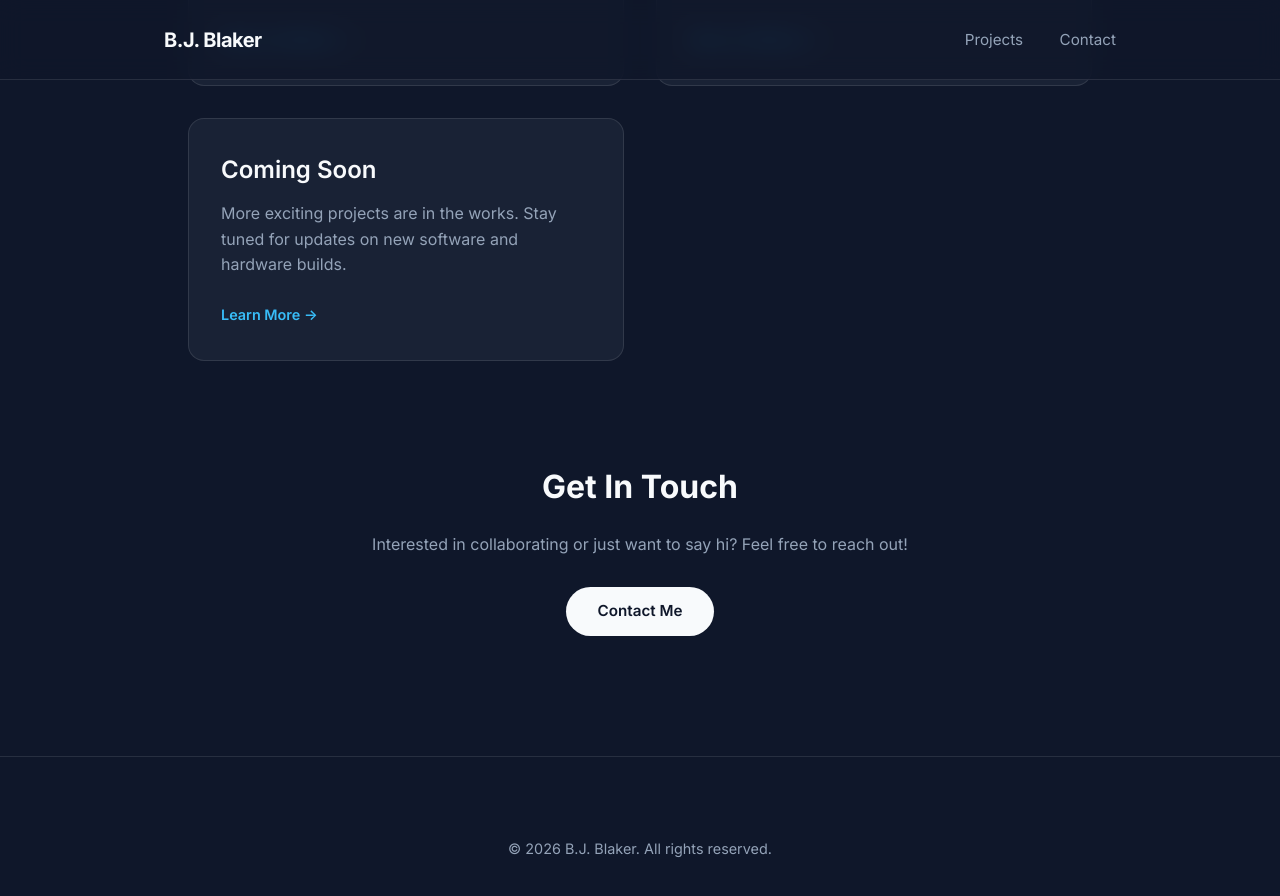
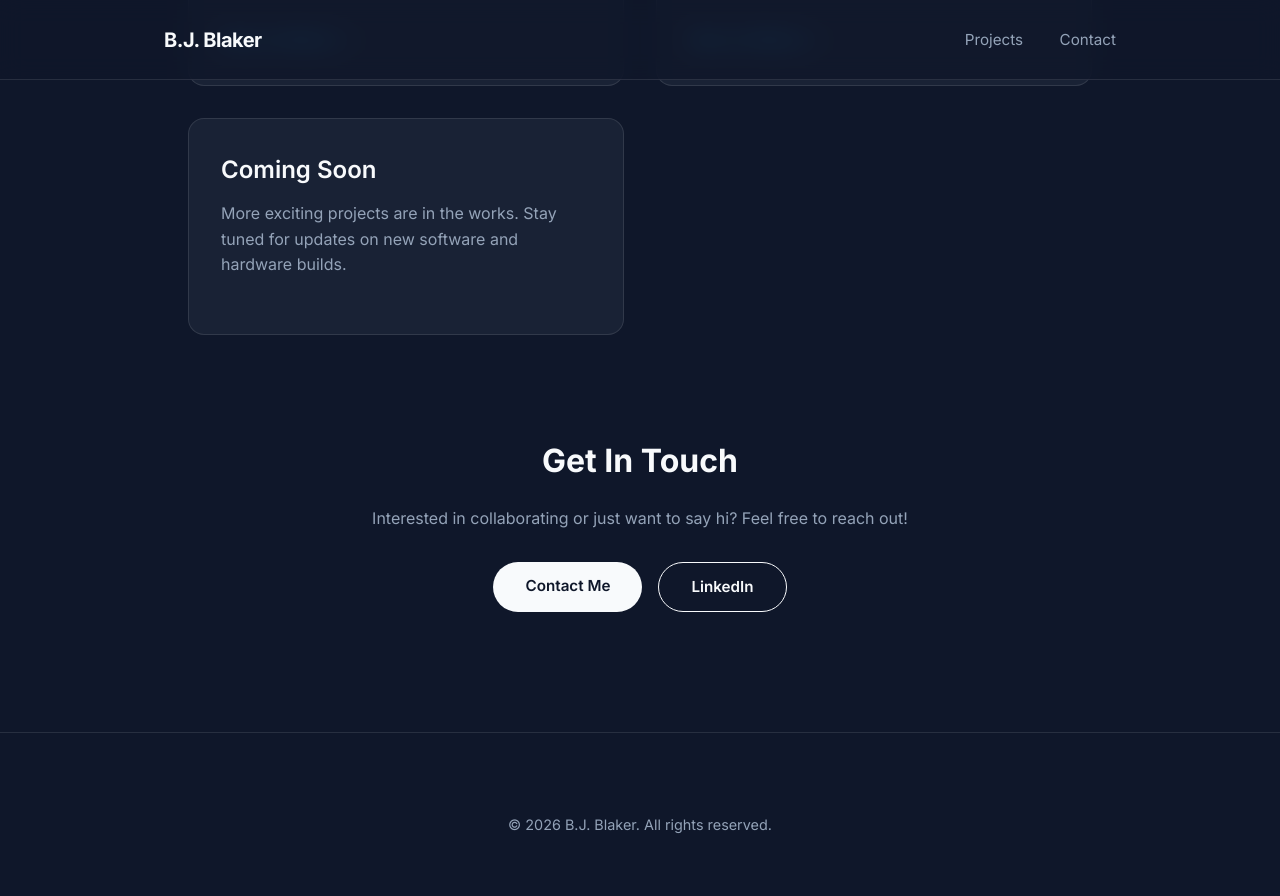
Before and after one commit to bjblakerpy/bjblakerpy.github.io, a Jekyll site: the page built from index.md, in a window 1280 px wide and 900 px high, scrolled down 797 px. Shown: the top 896 px of the window. Built offline with Jekyll 4.4.1, drawn with Linux system fonts in a browser that asks for light colours.

Commit message:
Remove Coming Soon link and add LinkedIn

```diff
--- a/index.md
+++ b/index.md
@@ -36,9 +36,6 @@ title: Home
          <article class="project-card">
             <h3>Coming Soon</h3>
             <p>More exciting projects are in the works. Stay tuned for updates on new software and hardware builds.</p>
-            <div class="links">
-                <a href="#">Learn More &rarr;</a>
-            </div>
         </article>
 
     </div>
@@ -47,5 +44,8 @@ title: Home
 <section id="contact" class="container" style="margin-top: 100px; text-align: center;">
     <h2 style="font-size: 2rem; margin-bottom: 20px;">Get In Touch</h2>
     <p style="color: #94a3b8; margin-bottom: 30px;">Interested in collaborating or just want to say hi? Feel free to reach out!</p>
-    <a href="mailto:bj.blaker@gmail.com" class="cta-button">Contact Me</a>
+    <div style="display: flex; gap: 16px; justify-content: center; margin-top: 20px;">
+        <a href="mailto:bj.blaker@gmail.com" class="cta-button">Contact Me</a>
+        <a href="https://linkedin.bjblaker.com" class="cta-button" target="_blank" style="background-color: transparent; border: 1px solid var(--text-primary); color: var(--text-primary);">LinkedIn</a>
+    </div>
 </section>
```
